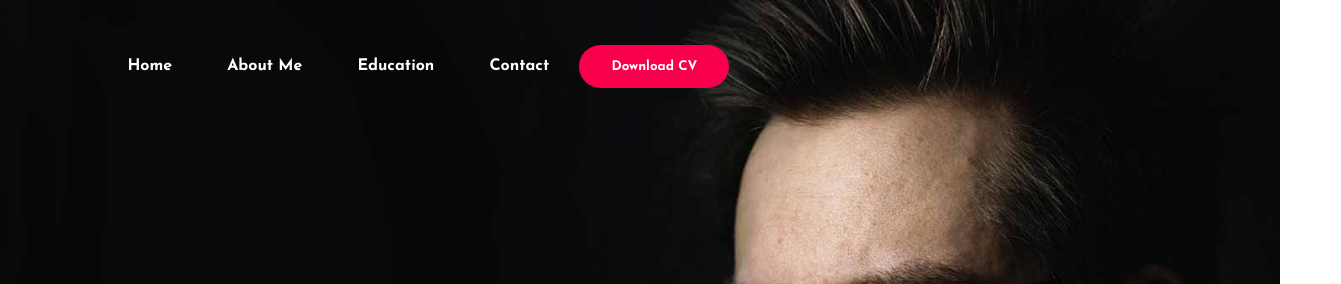
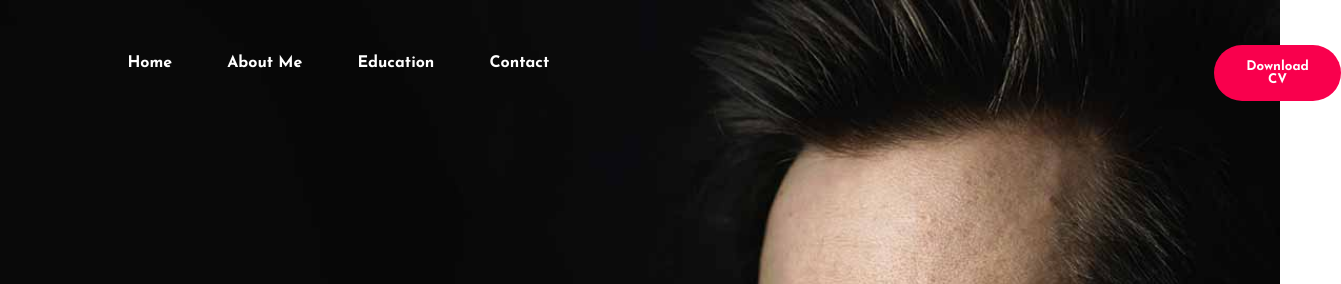
Before and after one commit to sanasreeraj/Portfolio_Website, a plain HTML site: page index.html in a window 1280 px wide. Shown: the top 284 px of the page, 1341 px wide, since content can reach past the window. Drawn offline with Linux system fonts and the light colour scheme; a web font is replaced by a local one.

Commit message:
Update style.css

```diff
--- a/css/style.css
+++ b/css/style.css
@@ -6,8 +6,7 @@
 	box-sizing: border-box;
 }
 .hero{
-	height: 100vh;
-	width: 100%;
+	height: 1000px;
 	background: url(../img/background.jpg);
 	background-size: cover;
 	background-position: center;
@@ -109,7 +108,7 @@ h4{
 }
 
 .about{
-	width: 100%;
+	height: 1000px;
 	padding: 100px 0px;
 	background-color: #191919;
 }
@@ -167,6 +166,7 @@ button:hover{
 .education{
 	background: #101010;
 	width: 100%;
+	height: 1000px;
 	padding: 100px 0px;
 }
 .title h2{
@@ -314,3 +314,10 @@ footer p:nth-child(2){
 	font-size: 22px;
 	text-align: right;
 }
+.cvbutton{
+	display: inline;
+	position: absolute;
+	margin-left: 50%;
+	align-items:flex-start;
+
+}
```
